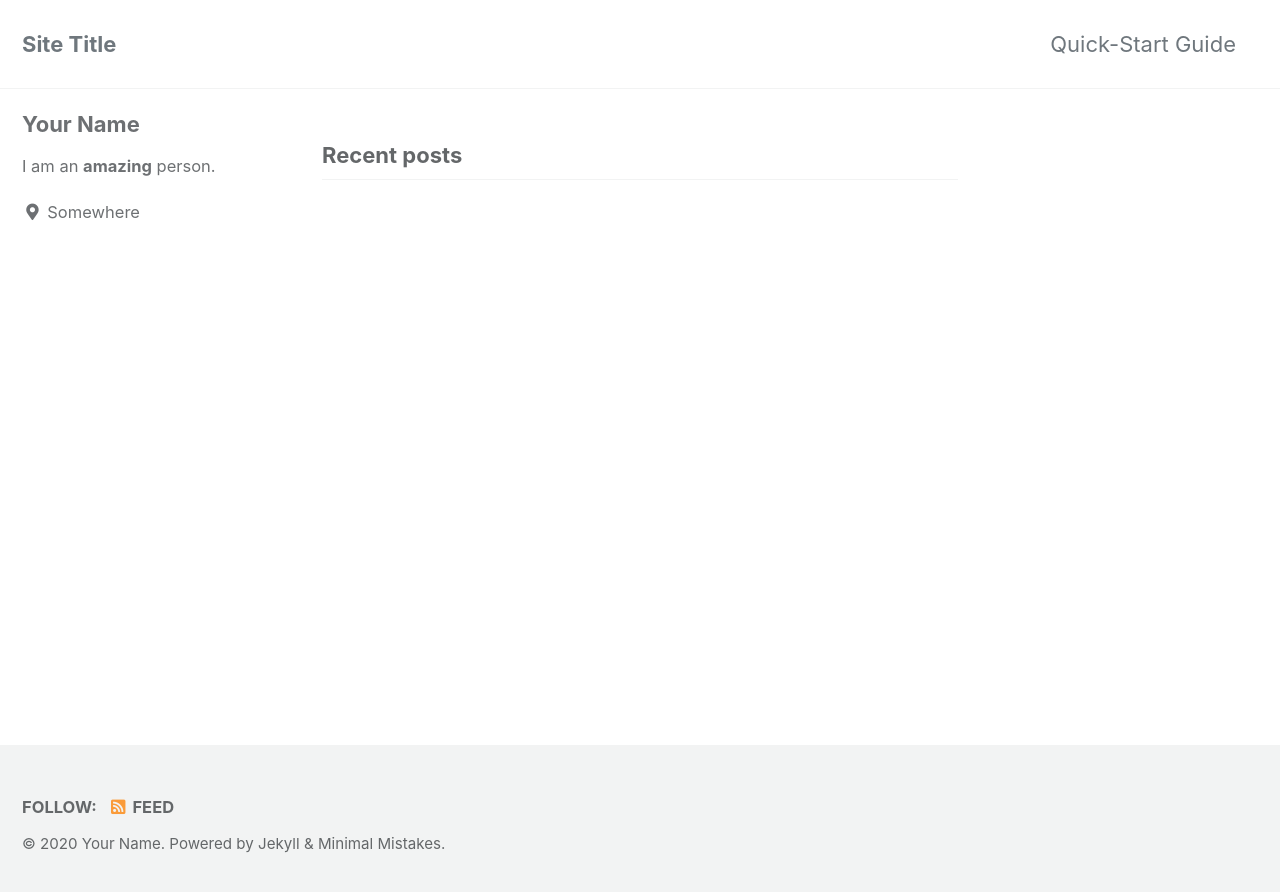
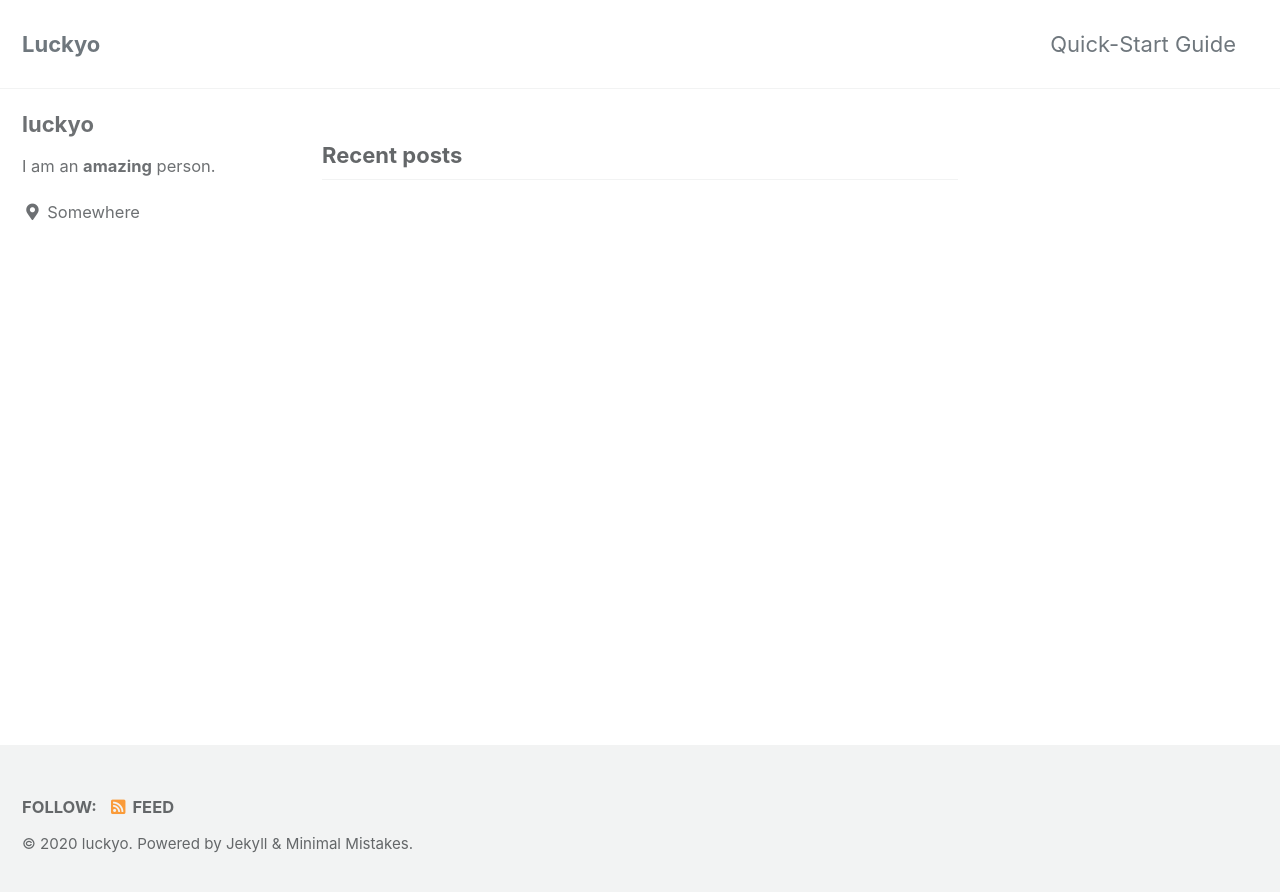
Before and after one commit to JinKyoYoung/jinkyoyoung.github.io, a Jekyll site: the page built from index.html, in a window 1280 px wide. Shown: the top 892 px of the page. Built offline with Jekyll 4.4.1, drawn with Linux system fonts in a browser that asks for light colours; cached includes are drawn as plain includes; the list of posts is cut into pages by our own code.

Commit message:
Update _config.yml

```diff
--- a/_config.yml
+++ b/_config.yml
@@ -16,11 +16,11 @@ minimal_mistakes_skin    : "default" # "air", "aqua", "contrast", "dark", "dirt"
 
 # Site Settings
 locale                   : "en-US"
-title                    : "Site Title"
+title                    : "Luckyo"
 title_separator          : "-"
 subtitle                 : # site tagline that appears below site title in masthead
-name                     : "Your Name"
-description              : "An amazing website."
+name                     : "luckyo"
+description              : "luckyo github blog website."
 url                      : # the base hostname & protocol for your site e.g. "https://mmistakes.github.io"
 baseurl                  : # the subpath of your site, e.g. "/blog"
 repository               : # GitHub username/repo-name e.g. "mmistakes/minimal-mistakes"
@@ -93,7 +93,7 @@ analytics:
 
 # Site Author
 author:
-  name             : "Your Name"
+  name             : "luckyo"
   avatar           : # path of avatar image, e.g. "/assets/images/bio-photo.jpg"
   bio              : "I am an **amazing** person."
   location         : "Somewhere"
```
